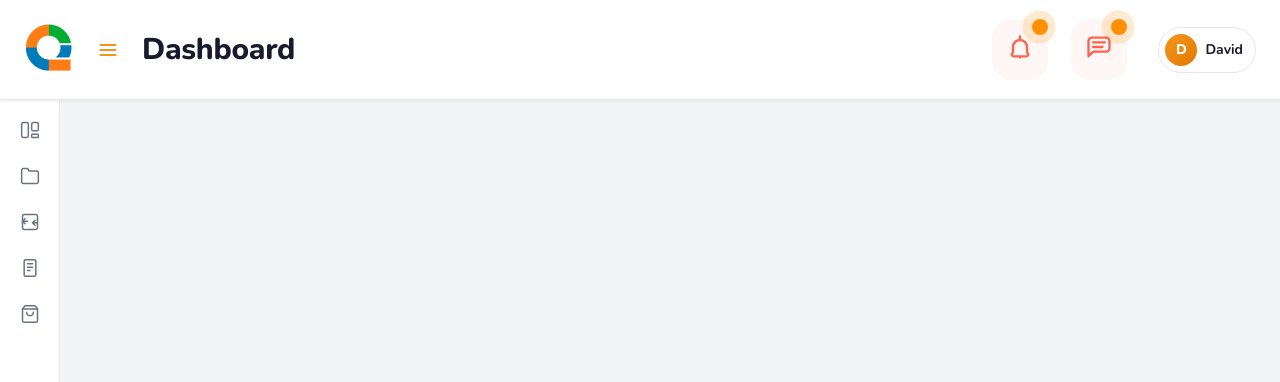
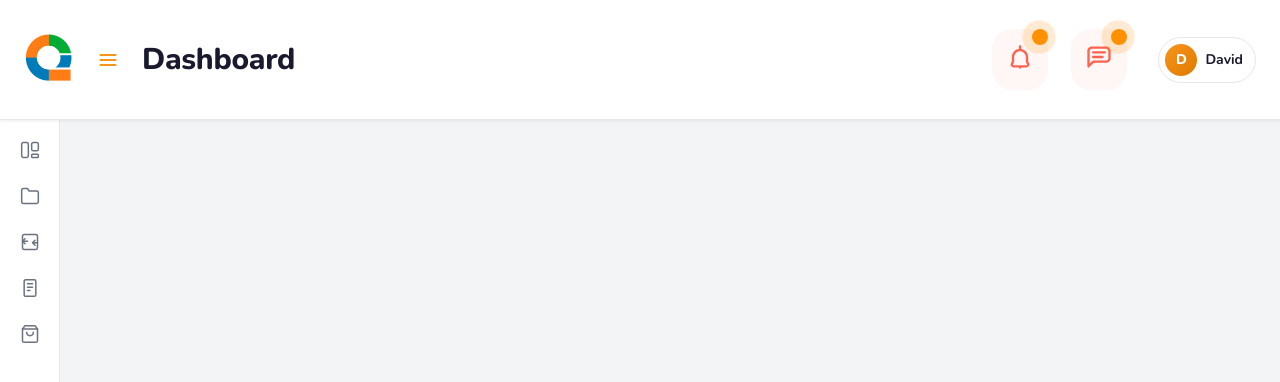
Before and after one commit to alejandrohuerga/AdminPanel, a React (Vite) app: page / in a window 1280 px wide. Shown: the top 382 px of the page. Built offline with nearby package versions, Linux system fonts and the light colour scheme.

Commit message:
fix: :art: RETOQUES ESTETICOS EN NAVBAR
Se han retocado los estilos para parecerse a la plantilla lo maximo posible

```diff
--- a/src/App.css
+++ b/src/App.css
@@ -7,9 +7,9 @@
   --teal: #00A99D;
   --blue: #1E3A8A;
   --sidebar-bg: #ffffff;
-  --sidebar-width: 280px;
+  --sidebar-width: 20%;
   --sidebar-collapsed-width: 60px;
-  --navbar-height: 100px;
+  --navbar-height: 7.5rem;
   --text-primary: #1a1a2e;
   --text-secondary: #6B7280;
   --text-muted: #9CA3AF;
--- a/src/components/sidebar/Sidebar.css
+++ b/src/components/sidebar/Sidebar.css
@@ -18,15 +18,18 @@
 
 .sidebar-soporte-btn {
   padding: 20px 16px 12px;
+  display: flex;
+  align-items: center;
+  justify-content: center;
 }
 
 .soporte-btn {
-  width: 100%;
+  width: 80%;
   background: var(--orange);
   color: white;
   font-family: 'Nunito', sans-serif;
   font-weight: 700;
-  font-size: 18px;
+  font-size: 20px;
   border-radius: 1.25rem;
   padding: 20px 18px;
   display: flex;
@@ -104,6 +107,7 @@
 
 .nav-label {
   flex: 1;
+  font-size: 20px;
 }
 
 .nav-arrow {
```
